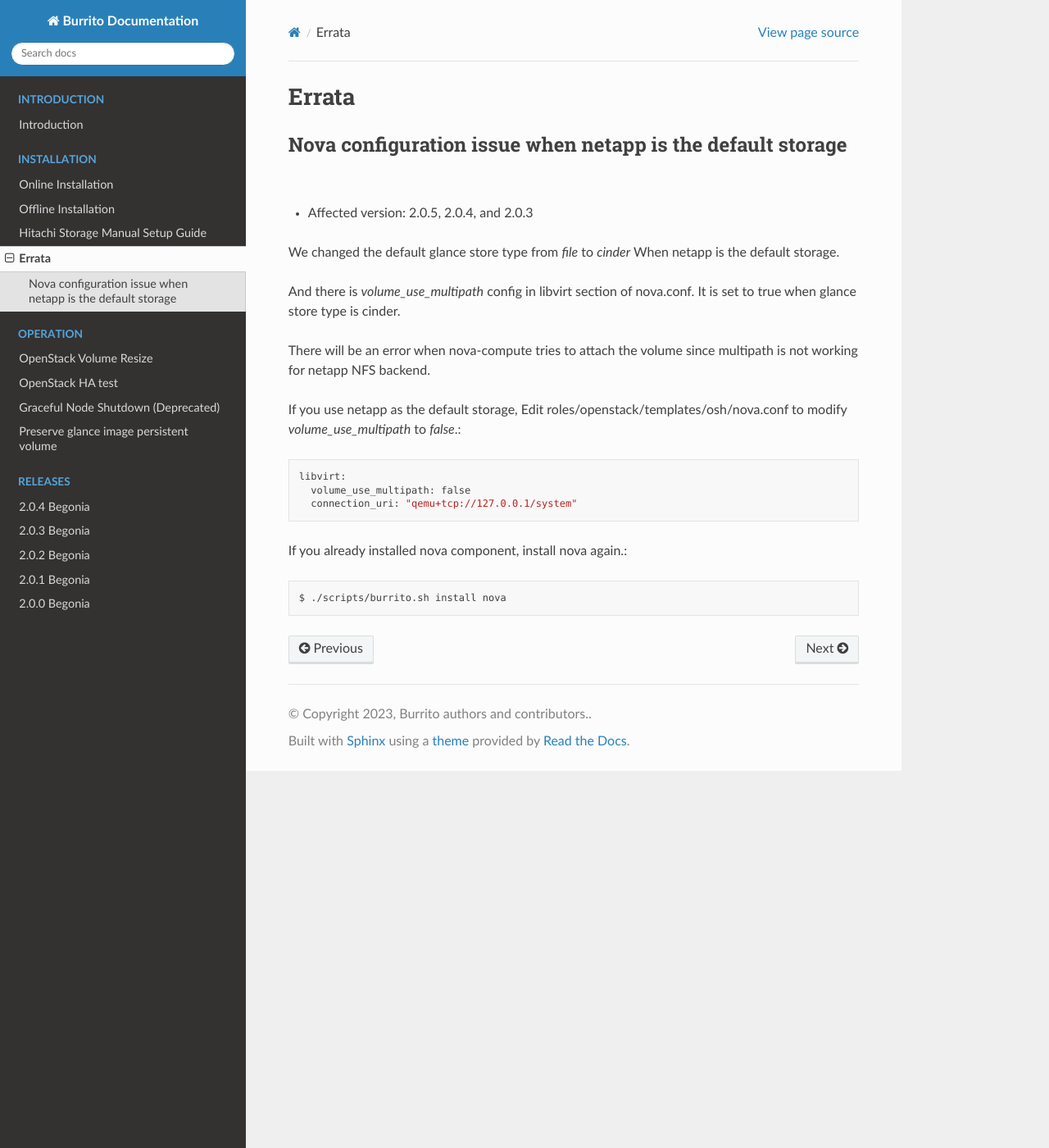
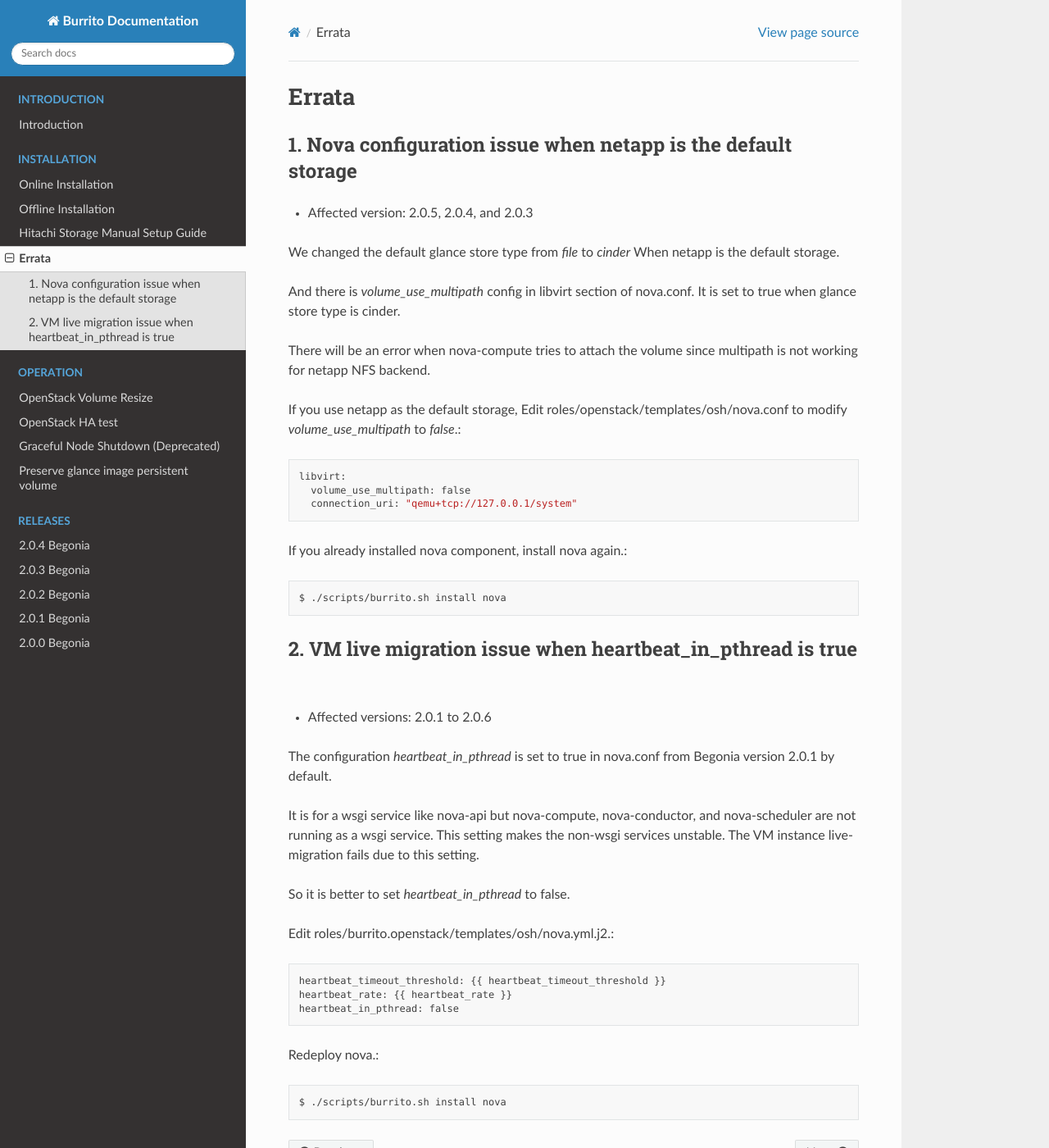
Before and after one commit to iorchard/burrito_docs, a Sphinx documentation site: the page built from source/install/errata.rst, in a window 1280 px wide and 1400 px high. Shown: the whole window at 82% size. Built offline with Sphinx 7.4.7 and the Read the Docs theme 2.0.0, drawn with Linux system fonts in a browser that asks for light colours; pages that are not in the unit, such as notebooks, are missing from menus.

Commit message:
update errata page

```diff
--- a/source/install/errata.rst
+++ b/source/install/errata.rst
@@ -1,8 +1,8 @@
 Errata
 =======
 
-Nova configuration issue when netapp is the default storage
-------------------------------------------------------------
+1. Nova configuration issue when netapp is the default storage
+----------------------------------------------------------------
 
 * Affected version: 2.0.5, 2.0.4, and 2.0.3
 
@@ -26,3 +26,28 @@
 If you already installed nova component, install nova again.::
 
     $ ./scripts/burrito.sh install nova
+
+2. VM live migration issue when heartbeat_in_pthread is true
+--------------------------------------------------------------
+
+* Affected versions: 2.0.1 to 2.0.6
+
+The configuration `heartbeat_in_pthread` is set to true in nova.conf from
+Begonia version 2.0.1 by default.
+
+It is for a wsgi service like nova-api but nova-compute,
+nova-conductor, and nova-scheduler are not running as a wsgi service.
+This setting makes the non-wsgi services unstable.
+The VM instance live-migration fails due to this setting.
+
+So it is better to set `heartbeat_in_pthread` to false.
+
+Edit roles/burrito.openstack/templates/osh/nova.yml.j2.::
+
+    heartbeat_timeout_threshold: {{ heartbeat_timeout_threshold }}
+    heartbeat_rate: {{ heartbeat_rate }}
+    heartbeat_in_pthread: false
+
+Redeploy nova.::
+
+    $ ./scripts/burrito.sh install nova
```
